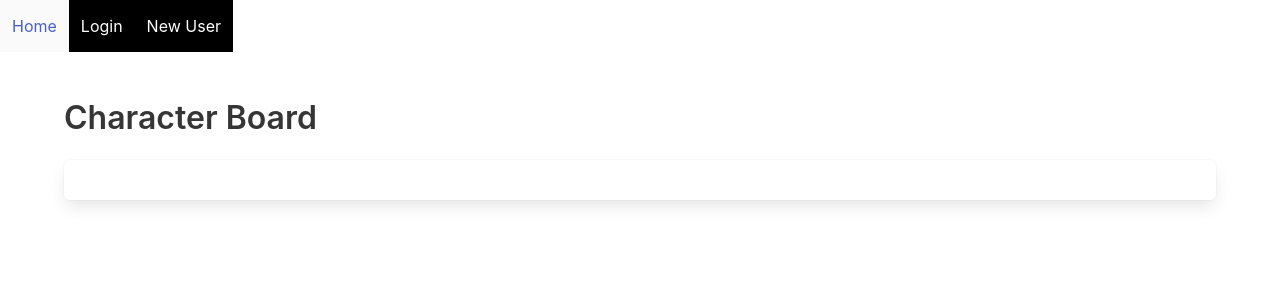
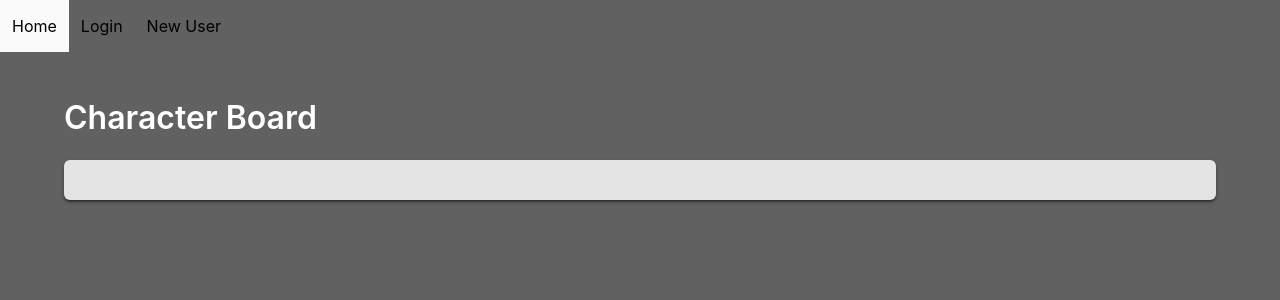
Before and after one commit to RKSouth/Character-Search-graphql, a React (Create React App) app in the folder client/: page / in a window 1280 px wide. Shown: the top 300 px of the page. Built offline with nearby package versions, Linux system fonts and the light colour scheme; no server answers.

Commit message:
updated styling and turned attack list into table

```diff
--- a/client/src/App.js
+++ b/client/src/App.js
@@ -8,6 +8,7 @@ import { CharacterDetail } from './CharacterDetail';
 import { CharacterForm } from './CharacterForm';
 import { NavBar } from './NavBar';
 import { Register } from './Register';
+import "./style.css"
 
 export class App extends Component {
   constructor(props) {
--- a/client/src/AttackList.js
+++ b/client/src/AttackList.js
@@ -5,10 +5,16 @@ export class AttackList extends Component {
     const {attack} = this.props;
     console.log({attack});
     return (<div>
-      <h2><strong>Attack - - - and Type </strong></h2>
-      <ul className="box">
+          <table className="box">
+        <tr>
+        <th>Attack</th>
+        <th>Type</th>
+        </tr>
+
+
         {attack.map(this.renderAttack.bind(this))}
-      </ul>
+
+      </table>
       </div>
     );
   }
@@ -16,9 +22,13 @@ export class AttackList extends Component {
   renderAttack(attack) {
     const name = attack.character ? `${attack.name} at ${attack.character.name}` : attack.name;
     return (
-      <li key={attack.id}>
-      <strong>{name}</strong> - - - -  {attack.type}
-      </li>
+
+        <tr>
+      <td key={attack.id}><strong>{name}</strong>
+      </td>
+      <td>  {attack.type}</td>
+      </tr>
+
     );
   }
 }
--- a/client/src/CharacterDetail.js
+++ b/client/src/CharacterDetail.js
@@ -24,7 +24,7 @@ export class CharacterDetail extends Component {
 
   render() {
     const {character} = this.state;
-    const {attack} = this.state;
+    // const {attack} = this.state;
     // prevent the problem if react tries to render the component when it's null
     if(!character) {
       return null;
@@ -34,7 +34,7 @@ export class CharacterDetail extends Component {
         <h1 className="title">{character.name}</h1>
         <img className="characterImage" src={"../Images-char/" + character.image} alt={character.name}/>
         <h2 className="subtitle">
-          <Link to={`/arenas/${character.arena.id}`}>{character.arena.name}</Link>
+          <Link className="arenaClick" to={`/arenas/${character.arena.id}`}>{character.arena.name}</Link>
         </h2>
         <AttackList attack={character.attack}/>
       </div>
--- a/client/src/requests.js
+++ b/client/src/requests.js
@@ -1,12 +1,21 @@
+import { getAccessToken, isLoggedIn } from './auth.js'
+
 const endpointURL = 'http://localhost:9000/graphql'
 
 async function graphqlRequest(query, variables = {}) {
-    // we are using the fetch api to make an http request
-    const response = await fetch(endpointURL, {
+// moved the object into a separate variable outside of response so that it can be modified
+// because if the user isn't logged in then I don't want to set an authorization header
+const request = {
   method: 'POST',
   headers: {'content-type': 'application/json'},
   body: JSON.stringify({query, variables})
-    });
+};
+if (isLoggedIn()) {
+  request.headers['authorization'] = 'Bearer ' + getAccessToken();
+}
+
+// we are using the fetch api to make an http request
+const response = await fetch(endpointURL, request );
 // get the response body by parsing the response as json
 const responseBody = await response.json();
 // to check if there is an error in the graphql
@@ -18,6 +27,8 @@ async function graphqlRequest(query, variables = {}) {
     // and then return a value
     return responseBody.data;
 }
+
+
 
 export async function loadArena(id) {
   console.log(id);
--- a/client/src/style.css
+++ b/client/src/style.css
@@ -1,19 +1,67 @@
 img {
     height: 100px;
     width: 100px;
-    margin: 3%
+    margin: 3%;
+
 }
 
 h2{
     margin: 3%;
 }
 
-a, navbar-item, a.navbar-item {
-    color: black;
-   background-color: white;
+ navbar-item, a.navbar-item {
+    color: rgb(97, 97, 97);
+   background-color: rgb(163, 163, 163);
+}
+
+a {
+    color:rgb(97, 97, 97);
+}
+
+a :hover {
+    color:black;
+    font-style: oblique;
 }
 
 a.navbar-item, navbar-item :hover{
-    color: white;
+    color: black !important;
+    background-color: rgb(97, 97, 97);
+}
+
+.box {
+    background-color: rgb(228, 228, 228);
+    box-shadow: 0px 3px 2px -2px rgb(0 0 0 / 25%),
+    0px 2px 2px 0px rgb(0 0 0 / 25%), 0px 2px 4px 0px rgb(0 0 0 / 25%);
+}
+
+.navbar {
+    background-color: rgb(97, 97, 97);
+
+}
+
+.title {
+    color:white;
+
+}
+
+html {
+    background-color: rgb(97, 97, 97);
+    background-size:cover
+}
+
+.button.is-link {
     background-color: black;
 }
+
+
+
+.arenaClick {
+    background-color:transparent !important;
+    color: black;
+    box-shadow: 0px 3px 2px -2px rgb(0 0 0 / 25%),
+    0px 2px 2px 0px rgb(0 0 0 / 25%), 0px 2px 4px 0px rgb(0 0 0 / 25%);
+}
+
+.button.is-link :hover {
+    background-color: rgb(65, 65, 65) !important;
+}
```
Lines whose indentation alone changed are shown as unchanged.
